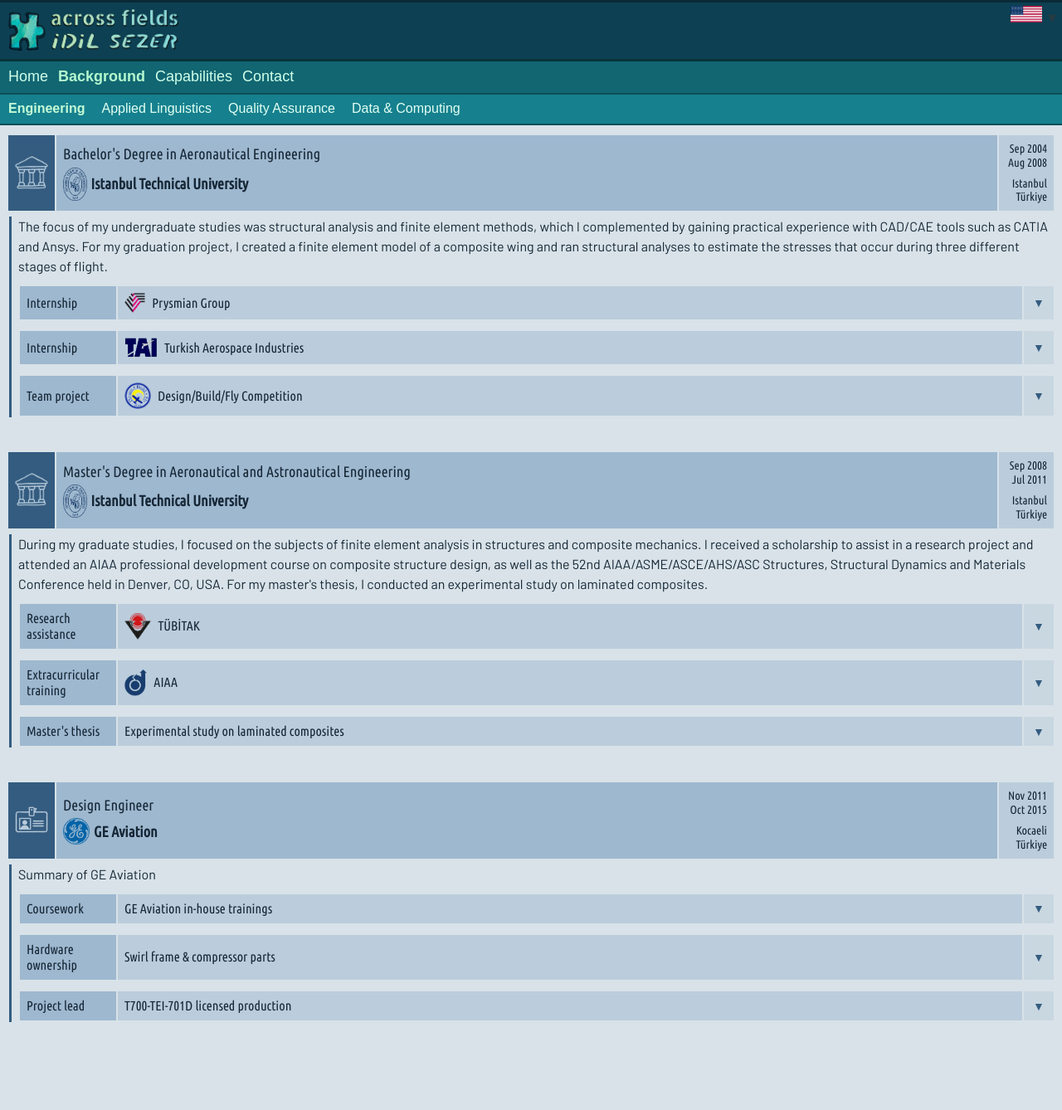
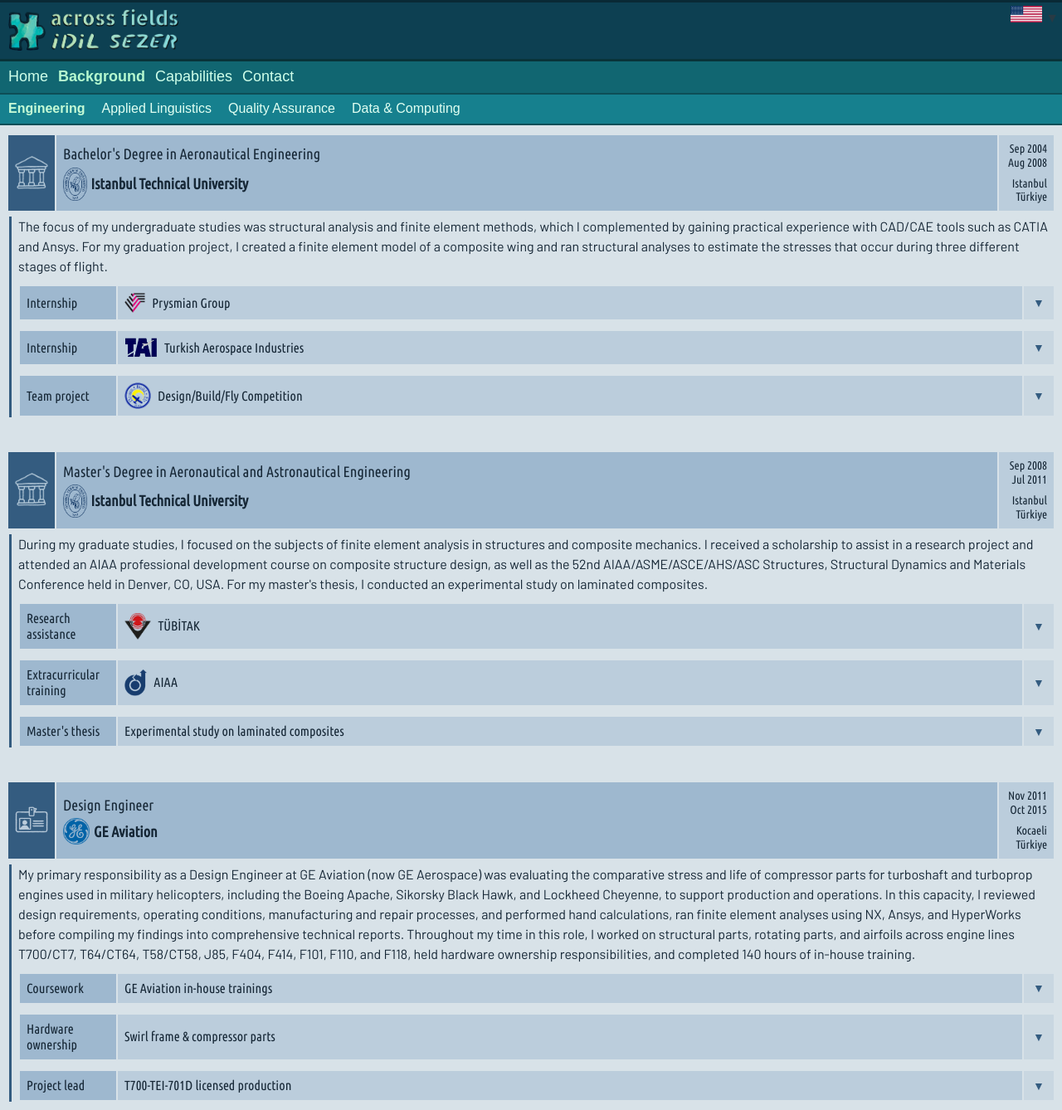
Before and after one commit to acrossfields/idilsezer, a Jekyll site: the page built from en/background-eng.md, in a window 1280 px wide. Shown: the whole page at 83% size. Built offline with Jekyll 4.4.1, drawn with Linux system fonts in a browser that asks for light colours; some web fonts are replaced; before the commit the page ends 1242 px from its top, so only the background shows below that.

Commit message:
Update background-eng.md

```diff
--- a/en/background-eng.md
+++ b/en/background-eng.md
@@ -245,7 +245,7 @@ permalink: /en/background/engineering/
 </table>
 
 <div class="bg-indented" style="margin-left: 11px; margin-right: 8px; padding: 0 0 0 8px; border-left-color: #345c80;">
-  <p style="margin-top: 0; margin-bottom: 10px; color: #162736;">Summary of GE Aviation</p>
+  <p style="margin-top: 0; margin-bottom: 10px; color: #162736;">My primary responsibility as a Design Engineer at GE Aviation (now GE Aerospace) was evaluating the comparative stress and life of compressor parts for turboshaft and turboprop engines used in military helicopters, including the Boeing Apache, Sikorsky Black Hawk, and Lockheed Cheyenne, to support production and operations. In this capacity, I reviewed design requirements, operating conditions, manufacturing and repair processes, and performed hand calculations, ran finite element analyses using NX, Ansys, and HyperWorks before compiling my findings into comprehensive technical reports. Throughout my time in this role, I worked on structural parts, rotating parts, and airfoils across engine lines T700/CT7, T64/CT64, T58/CT58, J85, F404, F414, F101, F110, and F118, held hardware ownership responsibilities, and completed 140 hours of in-house training.</p>
 
   <table class="table-bgsub" style="color: #162736; margin: 10px 0; padding: 0;">
     <tr>
@@ -281,7 +281,14 @@ permalink: /en/background/engineering/
     <tr class="table-bgsub-details">
       <td colspan="3" style="padding: 5px;">
         <p style="margin: 0;">
-          [Details of the responsibilities]
+          As the hardware owner of:
+        </p>
+        <ul style="margin: 0; padding: 8px 0 0 13px;">
+          <li>T700 swirl frame [Mar 2012 - Sep 2013]</li>
+          <li>Compressor parts of T58/CT58 and T64/CT64 engine lines [Jun 2013 - Oct 2015],</li>
+        </ul>
+        <p style="margin: 0;">
+          I served as the point of contact for manufacturing and field issues, as well as design inquiries.
         </p>
       </td>
     </tr>
```
